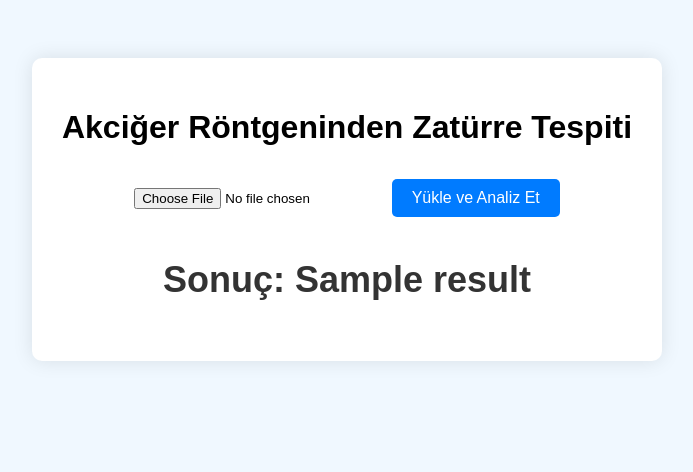
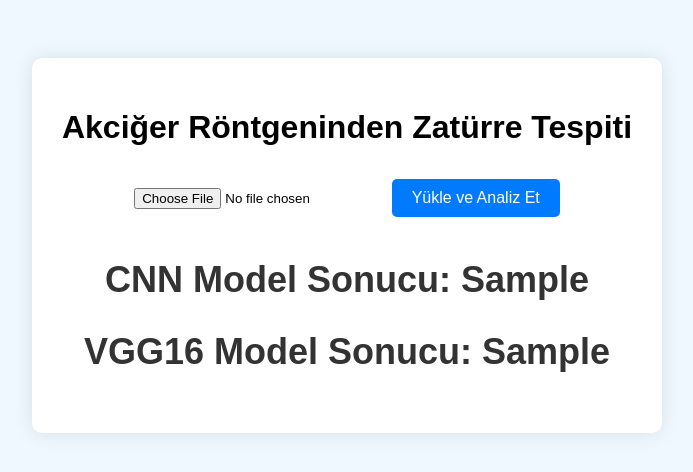
Before and after one commit to horizon10/zaturre_tespit_web_sitesi, a Flask app: template templates/index.html in a window 1280 px wide. Shown: the top 472 px of the page, without its empty margins (293-986 px from the left). Run offline with Flask 3, Linux system fonts and the light colour scheme; the template is opened without the code that fills it: most values are stand-ins (such as "Sample title", 1, 10 or a date in 2020).

Commit message:
iki sonuc yazacak sekilde guncellendi

```diff
--- a/app.py
+++ b/app.py
@@ -1,6 +1,5 @@
-from flask import Flask, render_template, request, redirect, url_for
+from flask import Flask, render_template, request
 import os
-import tensorflow as tf
 from tensorflow.keras.models import load_model
 from tensorflow.keras.preprocessing import image
 import numpy as np
@@ -10,33 +9,39 @@ app = Flask(__name__)
 UPLOAD_FOLDER = 'uploads'
 app.config['UPLOAD_FOLDER'] = UPLOAD_FOLDER
 
-# Model yüklemesi
-#model = load_model('model/model.h5')  # kendi model yoluna göre değiştir
+# Modelleri yükle
+#cnn_model = load_model('model/cnn_model.h5')        # CNN tabanlı modelin yolu
+#vgg16_model = load_model('model/vgg16_model.h5')    # VGG16 tabanlı modelin yolu
 
 # Ana Sayfa
 @app.route('/', methods=['GET', 'POST'])
 def index():
     if request.method == 'POST':
-        # Dosya yüklenirse
         file = request.files['file']
         if file:
             filepath = os.path.join(app.config['UPLOAD_FOLDER'], file.filename)
             file.save(filepath)
 
-            # Model tahmini
-            img = image.load_img(filepath, target_size=(224, 224))  # kendi modeline göre boyut değişebilir
+            # Görseli yükle ve işleme al
+            img = image.load_img(filepath, target_size=(224, 224))  # Gerekirse boyut modeline göre değiştir
             img_array = image.img_to_array(img)
             img_array = np.expand_dims(img_array, axis=0)
-            img_array = img_array / 255.0  # normalize
+            img_array = img_array / 255.0  # Normalizasyon
 
-            prediction = model.predict(img_array)
-            result = 'Zatürre' if prediction[0][0] > 0.5 else 'Normal'
+            # CNN Model Tahmini
+            cnn_pred = cnn_model.predict(img_array)
+            cnn_result = 'Zatürre' if cnn_pred[0][0] > 0.5 else 'Normal'
 
-            # Tahmin sonucunu göster
-            return render_template('index.html', result=result)
+            # VGG16 Model Tahmini
+            vgg16_pred = vgg16_model.predict(img_array)
+            vgg16_result = 'Zatürre' if vgg16_pred[0][0] > 0.5 else 'Normal'
 
-    return render_template('index.html', result=None)
+            # Sonuçları gönder
+            return render_template('index.html', cnn_result=cnn_result, vgg16_result=vgg16_result)
 
+    return render_template('index.html', cnn_result=None, vgg16_result=None)
+
+# Uygulamayı çalıştır
 if __name__ == '__main__':
     if not os.path.exists(UPLOAD_FOLDER):
         os.makedirs(UPLOAD_FOLDER)
--- a/templates/index.html
+++ b/templates/index.html
@@ -14,11 +14,13 @@
             <button type="submit">Yükle ve Analiz Et</button>
         </form>
 
-        {% if result %}
-            <div class="result">
-                <h2>Sonuç: {{ result }}</h2>
-            </div>
-        {% endif %}
+        {% if cnn_result and vgg16_result %}
+    <div class="result">
+        <h2>CNN Model Sonucu: {{ cnn_result }}</h2>
+        <h2>VGG16 Model Sonucu: {{ vgg16_result }}</h2>
+    </div>
+{% endif %}
+
     </div>
 </body>
 </html>
```
